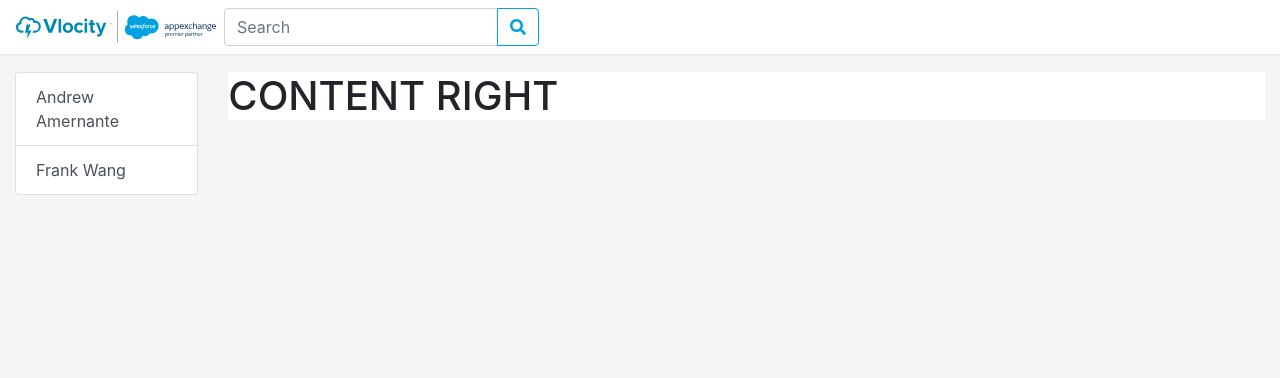
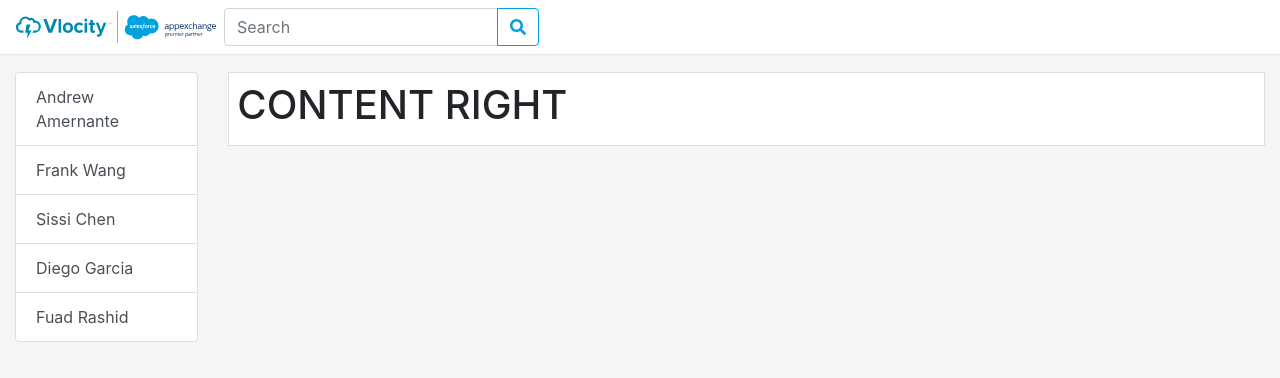
Before and after one commit to jayvzolazo/vlocity-app, an Angular app: page / in a window 1280 px wide. Shown: the top 378 px of the page. Built offline with nearby package versions, Linux system fonts and the light colour scheme.

Commit message:
Added style modification, Added components, parent and child communication

```diff
--- a/src/app/app.component.html
+++ b/src/app/app.component.html
@@ -3,12 +3,10 @@
 <main role="main" class="container-fluid">
   <div class="row">
     <div class="col-2">
-      <div class="list-group">
-        <a href="#" class="list-group-item list-group-item-action" *ngFor="let person of persons">{{ person.name }}</a>
-      </div>
+      <app-persons-sidebar (setPerson)="setObject($event)"></app-persons-sidebar>
     </div>
     <div class="col-10">
-      <div class="bg-white">
+      <div class="border bg-white p-2">
         <h1>CONTENT RIGHT</h1>
       </div>
     </div>
--- a/src/app/app.component.ts
+++ b/src/app/app.component.ts
@@ -1,6 +1,4 @@
 import { Component } from '@angular/core';
-
-import { PERSONS } from './resources/persons';
 
 @Component({
   selector: 'app-root',
@@ -10,5 +8,7 @@ import { PERSONS } from './resources/persons';
 export class AppComponent {
   title = 'Vlocity';
 
-  persons = PERSONS;
+  setObject(person): void {
+    console.log('selected person', person);
+  }
 }
--- a/src/app/app.module.ts
+++ b/src/app/app.module.ts
@@ -5,11 +5,15 @@ import { AppComponent } from './app.component';
 import { NavbarComponent } from './navbar/navbar.component';
 
 import { FontAwesomeModule } from '@fortawesome/angular-fontawesome';
+import { PersonsSidebarComponent } from './persons-sidebar/persons-sidebar.component';
+import { PersonProfileComponent } from './person-profile/person-profile.component';
 
 @NgModule({
   declarations: [
     AppComponent,
-    NavbarComponent
+    NavbarComponent,
+    PersonsSidebarComponent,
+    PersonProfileComponent
   ],
   imports: [
     BrowserModule,
--- /dev/null
+++ b/src/app/person-profile/person-profile.component.html
@@ -0,0 +1,3 @@
+<p>
+  person-profile works!
+</p>
--- /dev/null
+++ b/src/app/person-profile/person-profile.component.ts
@@ -0,0 +1,15 @@
+import { Component, OnInit } from '@angular/core';
+
+@Component({
+  selector: 'app-person-profile',
+  templateUrl: './person-profile.component.html',
+  styleUrls: ['./person-profile.component.scss']
+})
+export class PersonProfileComponent implements OnInit {
+
+  constructor() { }
+
+  ngOnInit() {
+  }
+
+}
--- /dev/null
+++ b/src/app/persons-sidebar/persons-sidebar.component.html
@@ -0,0 +1,5 @@
+<div class="list-group">
+  <a href="#" class="list-group-item list-group-item-action"
+    *ngFor="let person of persons"
+    (click)="onSelect(person)">{{ person.name }}</a>
+</div>
--- /dev/null
+++ b/src/app/persons-sidebar/persons-sidebar.component.ts
@@ -0,0 +1,26 @@
+import { Component, OnInit, Output, EventEmitter } from '@angular/core';
+
+import { Person} from '../class/person';
+import { PERSONS } from '../resources/persons';
+
+@Component({
+  selector: 'app-persons-sidebar',
+  templateUrl: './persons-sidebar.component.html',
+  styleUrls: ['./persons-sidebar.component.scss']
+})
+export class PersonsSidebarComponent implements OnInit {
+
+  @Output() setPerson = new EventEmitter<any>();
+
+  persons = PERSONS;
+  // selectedPerson: Person;
+
+  constructor() { }
+
+  ngOnInit() { }
+
+  onSelect(person: Person): void {
+    this.setPerson.emit(person);
+  }
+
+}
--- a/src/app/resources/persons.ts
+++ b/src/app/resources/persons.ts
@@ -39,5 +39,57 @@ export const PERSONS: Person[] = [
       'Chopin',
       'Tacos'
     ]
+  },
+  {
+    name: 'Sissi Chen',
+    rating: 5,
+    img: 'http://www.fillmurray.com/200/200',
+    description: 'Aaah! Natural light! Get it off me! Get it off me! Oh, ' +
+      'loneliness and cheeseburgers are a dangerous mix. D\'oh.Here\'s to alcohol, the cause of all life\'s problems.',
+    likes: [
+      'Cats',
+      'the beach',
+      'Chopin',
+      'Blue things'
+    ],
+    dislikes: [
+      'Birds'
+    ]
+  },
+  {
+    name: 'Diego Garcia',
+    rating: 2,
+    img: 'http://www.fillmurray.com/200/200',
+    description: 'Facts are meaningless. You could use facts to prove anything that\'s ' +
+      'even remotely true! I prefer a vehicle that doesn\'t hurt Mother Earth. It\'s a go­cart, ' +
+      'powered by my ownsense of self­satisfaction.You don\'t win friends with salad.',
+    likes: [
+      'Talking Spanish',
+      'Spanish food',
+      'Spanish things',
+      'Football'
+    ],
+    dislikes: [
+      'Not talking spanish',
+      'Chopin'
+    ]
+  },
+  {
+    name: 'Fuad Rashid',
+    rating: 4,
+    img: 'http://www.fillmurray.com/200/200',
+    description: 'Gluten­free cray cardigan vegan. Lumbersexual pork belly blog, fanny pack put a bird on it selvage',
+    likes: [
+      'Dogs',
+      'Long walks on the beach',
+      'Chopin',
+      'Tacos'
+    ],
+    dislikes: [
+      'Birds',
+      'Red things',
+      'Danish food',
+      'Dead Batteries'
+    ]
   }
 ];
--- a/src/styles.scss
+++ b/src/styles.scss
@@ -33,3 +33,7 @@ a {
 .bg-white {
   background-color: #ffffff;
 }
+
+.border {
+  border: 1px solid rgba(0, 0, 0, 0.125) !important;
+}
```
Also changed, not shown: src/app/person-profile/person-profile.component.scss (added), src/app/persons-sidebar/persons-sidebar.component.scss (added), 2 other files (tests, documents, lock files or other folders).
